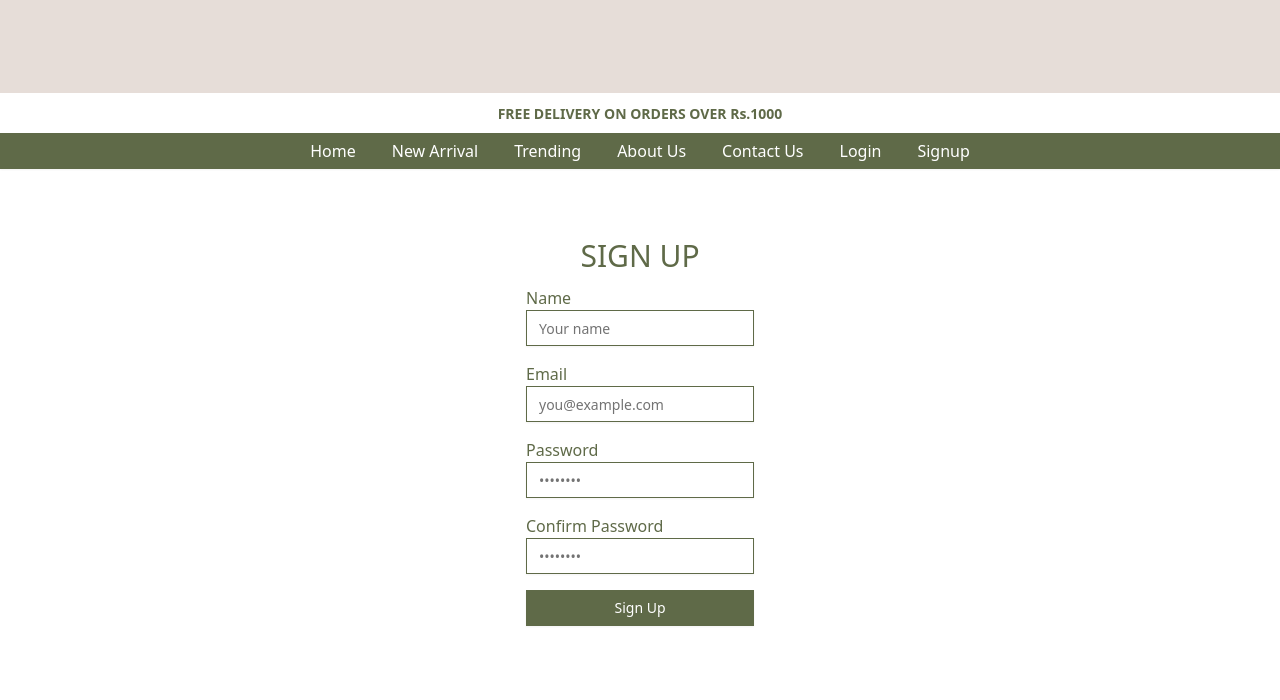
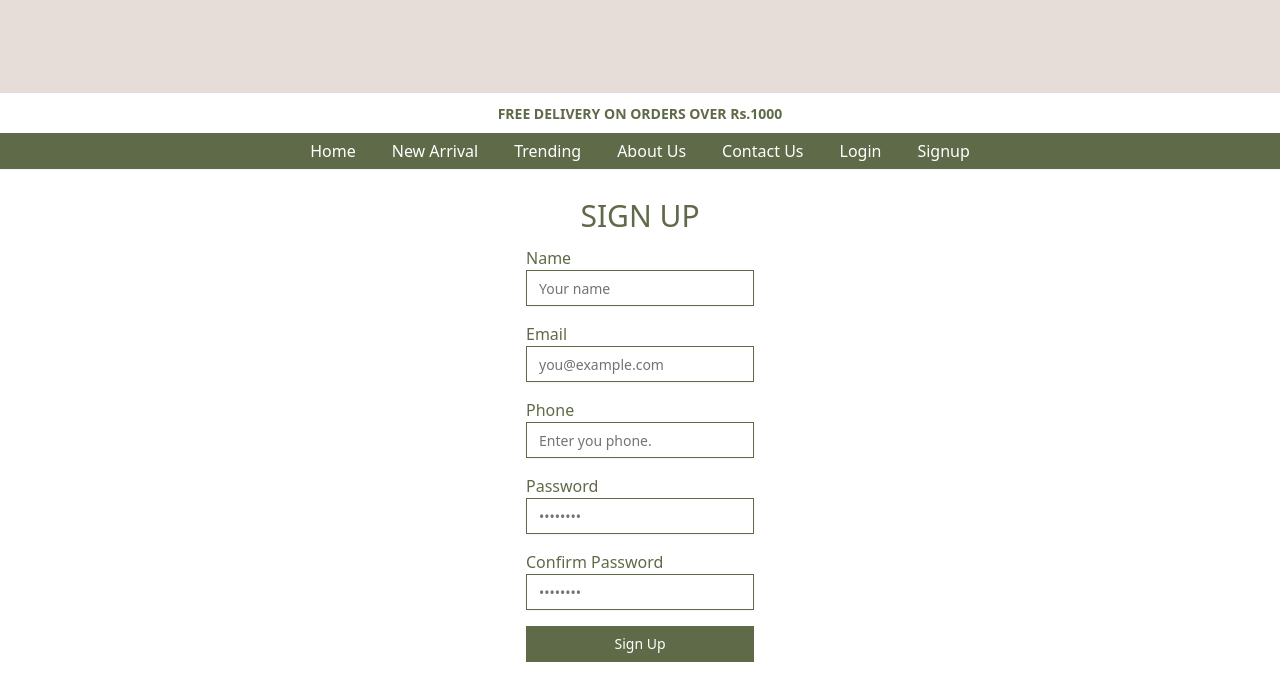
Before and after one commit to Arjunkumar1877/trend-hivee-client, a Next.js app: page /signup in a window 1280 px wide. Shown: the top 700 px of the page. Built offline with nearby package versions, Linux system fonts and the light colour scheme; no server answers.

Commit message:
feat: config zudstand

```diff
--- a/package.json
+++ b/package.json
@@ -28,7 +28,9 @@
     "sonner": "^2.0.1",
     "tailwind-merge": "^3.0.2",
     "tailwindcss-animate": "^1.0.7",
-    "zod": "^3.24.2"
+    "uuid": "^11.1.0",
+    "zod": "^3.24.2",
+    "zustand": "^5.0.3"
   },
   "devDependencies": {
     "@eslint/eslintrc": "^3",
--- a/src/app/layout.tsx
+++ b/src/app/layout.tsx
@@ -27,7 +27,7 @@ export default function RootLayout({
 }>) {
   return (
     <html lang="en">
-      <body className={`${geistSans.variable} ${geistMono.variable} antialiased`}>
+      <body  className={`${geistSans.variable} ${geistMono.variable} antialiased`}>
         <QueryProvider>
           <Navbar />
           {children}
--- a/src/app/signup/page.tsx
+++ b/src/app/signup/page.tsx
@@ -11,6 +11,7 @@ const signupSchema = z
   .object({
     name: z.string().min(2, 'Name must be at least 2 characters'),
     email: z.string().email('Invalid email'),
+    phoneNumber: z.string().min(10, 'Phone number must be at least 10 digits'),
     password: z.string().min(6, 'Password must be at least 6 characters'),
     confirmPassword: z.string(),
   })
@@ -40,13 +41,17 @@ export default function Signup() {
       name: data.name,
       email: data.email,
       password: data.password,
+      phoneNumber: data.phoneNumber
     })
-    console.log(res)
+
+    if(res){
+      console.log(res)
+    }
   }
 
   return (
-    <div className="w-full h-full  flex flex-col justify-center items-center">
-      <div className="p-10  flex flex-col justify-center items-center gap-3">
+    <div className="min-w-full h-full  flex flex-col justify-center items-center overflow-y-scroll">
+      <div className="px-10 min-w-full flex flex-col justify-center items-center gap-3">
         <h1 className="text-3xl text-[#5F6A48] ">SIGN UP</h1>
 
         <form onSubmit={handleSubmit(onSubmit)} className="space-y-4">
@@ -60,6 +65,8 @@ export default function Signup() {
             {errors.name && <p className="text-red-500 text-sm">{errors.name.message}</p>}
           </div>
 
+
+
           <div>
             <Label className="text-md text-[#5F6A48]">Email</Label>
             <Input
@@ -69,6 +76,17 @@ export default function Signup() {
               placeholder="you@example.com"
             />
             {errors.email && <p className="text-red-500 text-sm">{errors.email.message}</p>}
+          </div>
+
+          <div>
+            <Label className="text-md text-[#5F6A48]">Phone</Label>
+            <Input
+              type="phoneNumber"
+              {...register('phoneNumber')}
+              className="rounded-none border-[#5F6A48]"
+              placeholder="Enter you phone."
+            />
+            {errors.phoneNumber && <p className="text-red-500 text-sm">{errors.phoneNumber.message}</p>}
           </div>
 
           <div>
--- /dev/null
+++ b/src/lib/control.tsx
@@ -0,0 +1,50 @@
+import { User } from '@firebase/auth'
+import { create } from 'zustand'
+import { persist } from 'zustand/middleware'
+
+export type AuthState = {
+  status: 'loading' | 'logged_in' | 'logout_triggered' | 'logged_out'
+  firebaseUser?: User;
+  currentUser?: any;
+}
+
+export type LogoutSource =
+  | 'user_changed_password'
+  | 'user_changed_email'
+  | 'user_click'
+
+export type AuthControl = AuthState & {
+  actions: {
+    loggedInUserReceived(currentUser: any): void
+    loggedInFirebaseUserRecieved(firebaseUser: User): void;
+    userLoggedOut(): void
+  }
+}
+
+export const useAuthControl = create<AuthControl>()(
+    persist(
+        (set) => {
+            return {
+              status: 'loading',
+              actions: {
+                loggedInUserReceived(currentUser) {
+                  set({ status: 'logged_in',  currentUser })
+                },
+                loggedInFirebaseUserRecieved(firebaseUser){
+                  set({ status: 'logged_in',  firebaseUser })
+                },
+                userLoggedOut() {
+                  set({ status: 'logged_out', firebaseUser: undefined, currentUser: undefined })
+                },
+              },
+            }
+          },{
+            name: 'auth-storage',
+            partialize: (state) =>({
+                status: state.status,
+                currentUser: state.currentUser,
+                firebaseUser: state.firebaseUser,
+            })
+          }
+    )
+)
```
Also changed, not shown: src/app/add-details/page.tsx (added), 1 other file (tests, documents, lock files or other folders).
